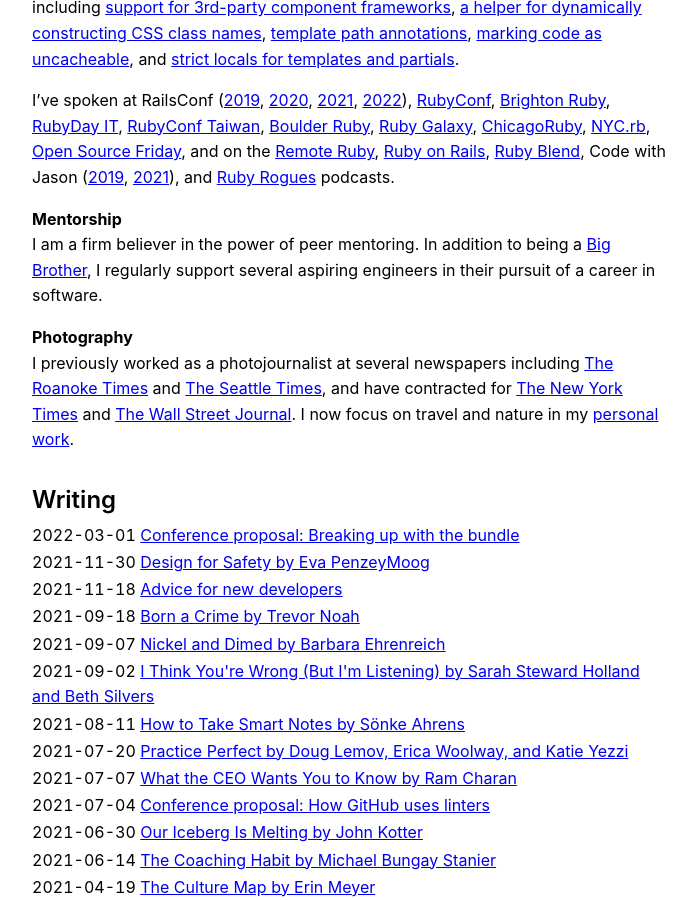
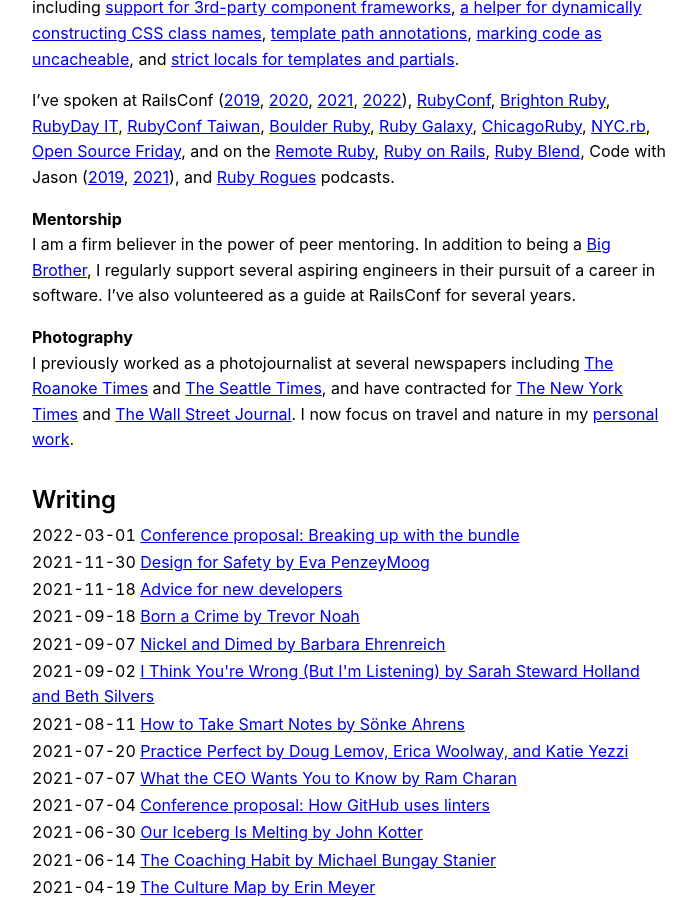
Before and after one commit to joelhawksley/identity, a Jekyll site: the page built from index.md, in a window 1280 px wide and 900 px high, scrolled down 762 px. Shown: the whole window, without its empty margins (288-984 px from the left). Built offline with Jekyll 4.4.1, drawn with Linux system fonts in a browser that asks for light colours.

Commit message:
Update index.md

```diff
--- a/index.md
+++ b/index.md
@@ -16,7 +16,7 @@
 
 ### Mentorship
 
-I am a firm believer in the power of peer mentoring. In addition to being a [Big Brother](https://biglittlecolorado.org/), I regularly support several aspiring engineers in their pursuit of a career in software.
+I am a firm believer in the power of peer mentoring. In addition to being a [Big Brother](https://biglittlecolorado.org/), I regularly support several aspiring engineers in their pursuit of a career in software. I've also volunteered as a guide at RailsConf for several years.
 
 ### Photography
 
```
